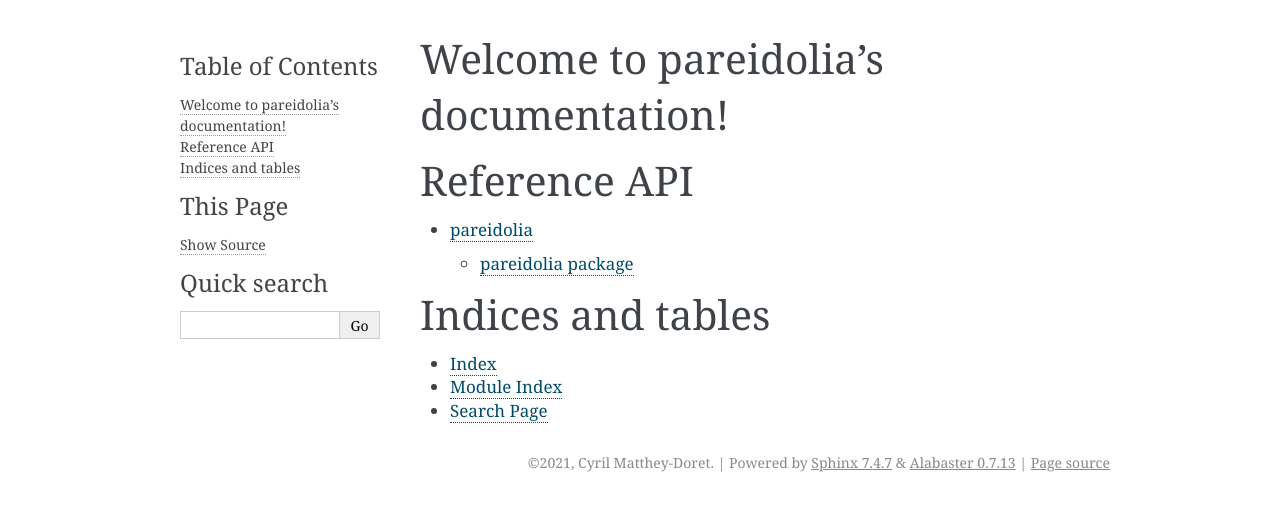
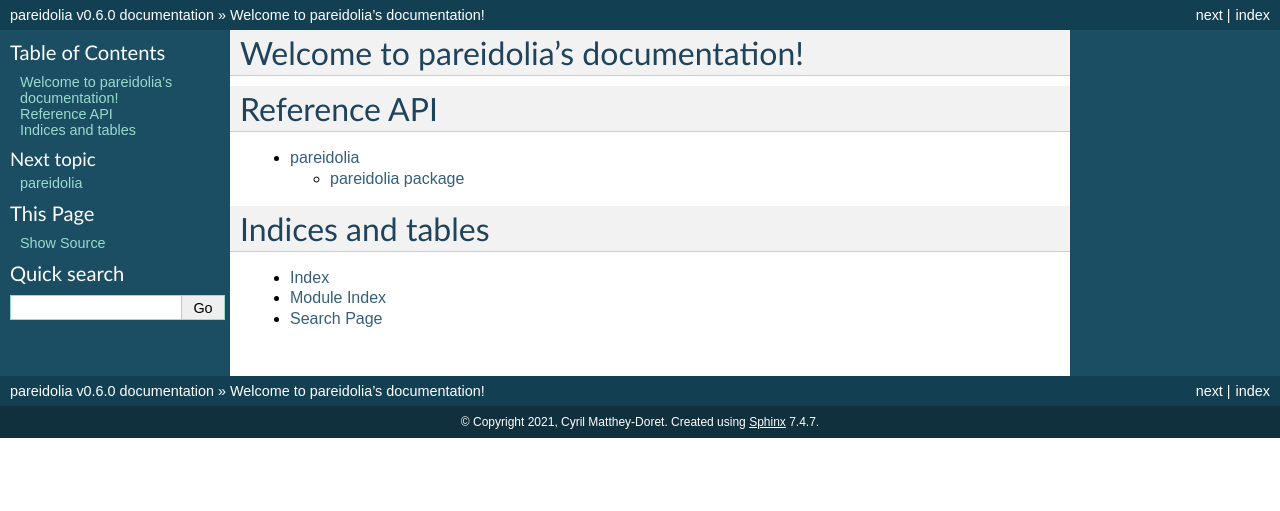
Before and after one commit to koszullab/pareidolia, a Sphinx documentation site: the page built from docs/index.rst, in a window 1280 px wide. Shown: the top 511 px of the page. Built offline with Sphinx 7.4.7, drawn with Linux system fonts in a browser that asks for light colours; formulas are drawn with MathJax 3.

Commit message:
change rtd theme and add typehint support

```diff
--- a/docs/conf.py
+++ b/docs/conf.py
@@ -17,12 +17,12 @@
 
 # -- Project information -----------------------------------------------------
 
-project = 'pareidolia'
-copyright = '2021, Cyril Matthey-Doret'
-author = 'Cyril Matthey-Doret'
+project = "pareidolia"
+copyright = "2021, Cyril Matthey-Doret"
+author = "Cyril Matthey-Doret"
 
 # The full version, including alpha/beta/rc tags
-release = 'v0.6.0'
+release = "v0.6.0"
 
 
 # -- General configuration ---------------------------------------------------
@@ -44,12 +44,12 @@
 ]
 
 # Add any paths that contain templates here, relative to this directory.
-templates_path = ['_templates']
+templates_path = ["_templates"]
 
 # List of patterns, relative to source directory, that match files and
 # directories to ignore when looking for source files.
 # This pattern also affects html_static_path and html_extra_path.
-exclude_patterns = ['_build', 'Thumbs.db', '.DS_Store']
+exclude_patterns = ["_build", "Thumbs.db", ".DS_Store"]
 
 source_suffix = [".rst", ".md"]
 
@@ -61,12 +61,12 @@
 # The theme to use for HTML and HTML Help pages.  See the documentation for
 # a list of builtin themes.
 #
-html_theme = 'alabaster'
+html_theme = "default"
 
 # Add any paths that contain custom static files (such as style sheets) here,
 # relative to this directory. They are copied after the builtin static files,
 # so a file named "default.css" will overwrite the builtin "default.css".
-html_static_path = ['_static']
+html_static_path = ["_static"]
 
 
 # Example configuration for intersphinx: refer to the Python standard library.
@@ -76,3 +76,4 @@
 }
 
 source_parsers = {".md": "recommonmark.parser.CommonMarkParser"}
+autodoc_typehints = "description"
```
Also changed, not shown: 1 other file.
